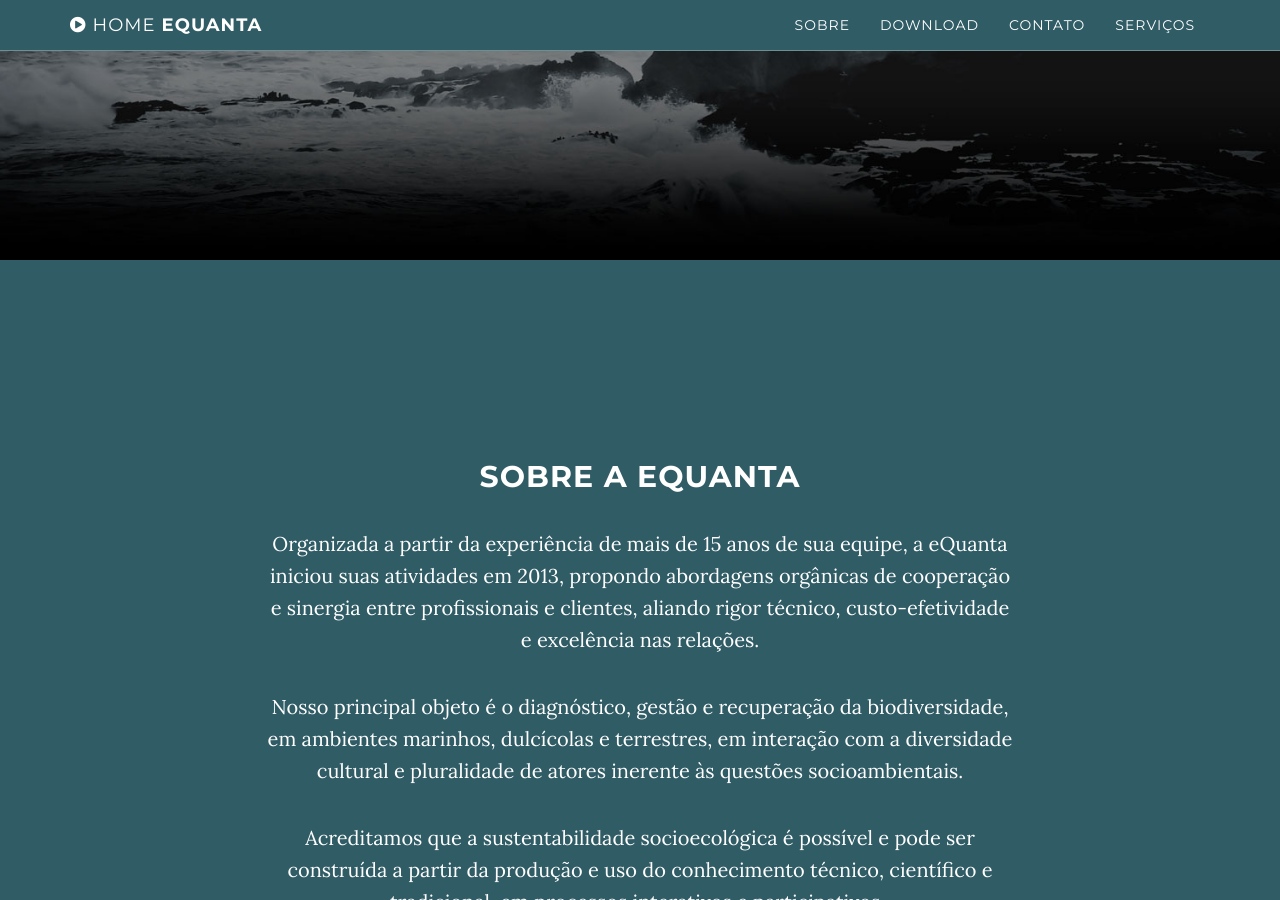
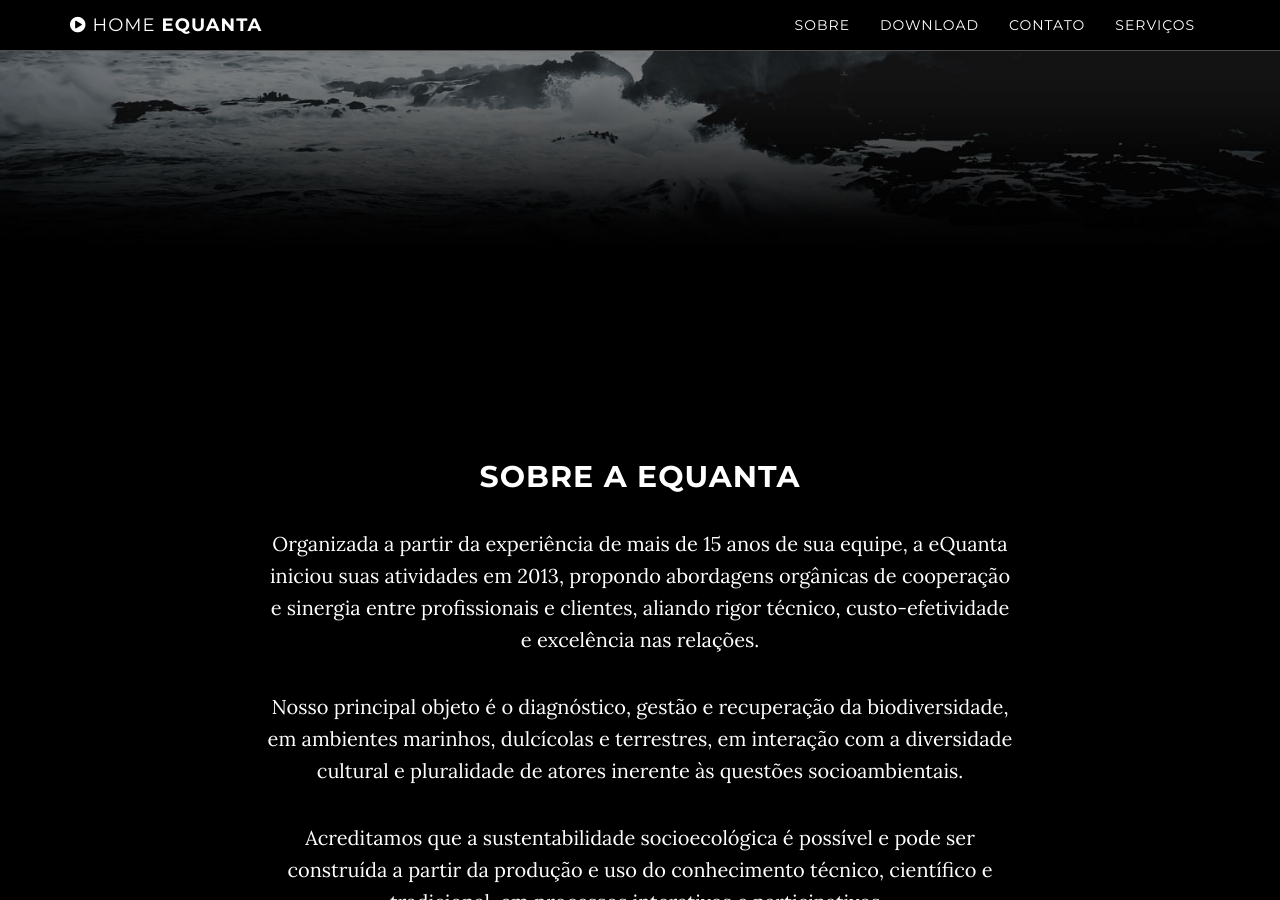
Before and after one commit to leroy1977/eQ, a Jekyll site: the page built from index.html, in a window 1280 px wide and 900 px high, scrolled down 640 px. Built offline with Jekyll 4.4.1, drawn with Linux system fonts in a browser that asks for light colours.

Commit message:
Update _config.yml

```diff
--- a/_config.yml
+++ b/_config.yml
@@ -6,8 +6,8 @@
 
 # Color settings (hex-codes without the leading hash-tag)
 color:
-  primary-dark: '#305c66'
-  links: '#219ab3'
+  primary-dark: '#000000'
+  links: '#305c66'
 
 # Footer settings
 footer: eQuanta
```
